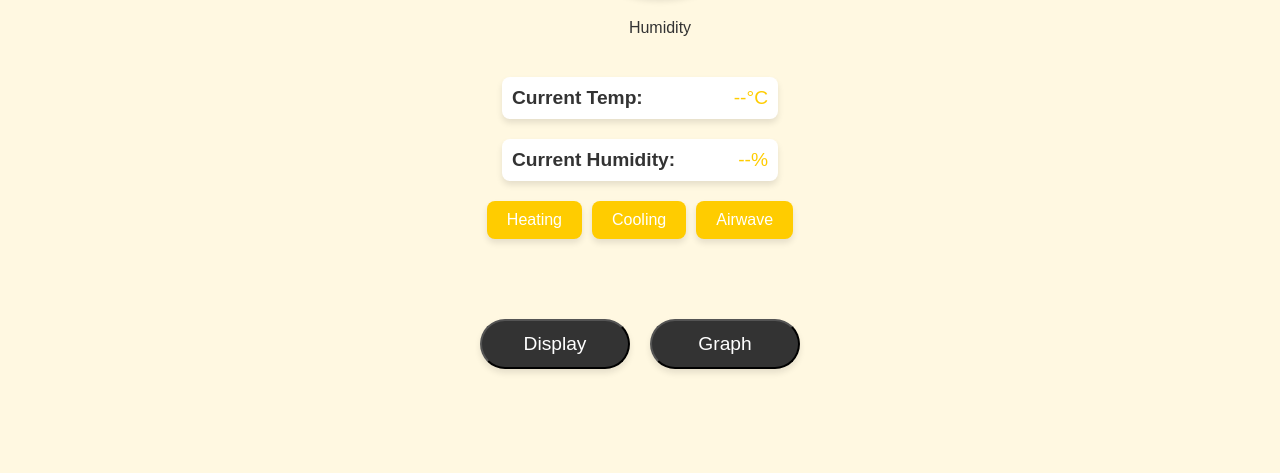
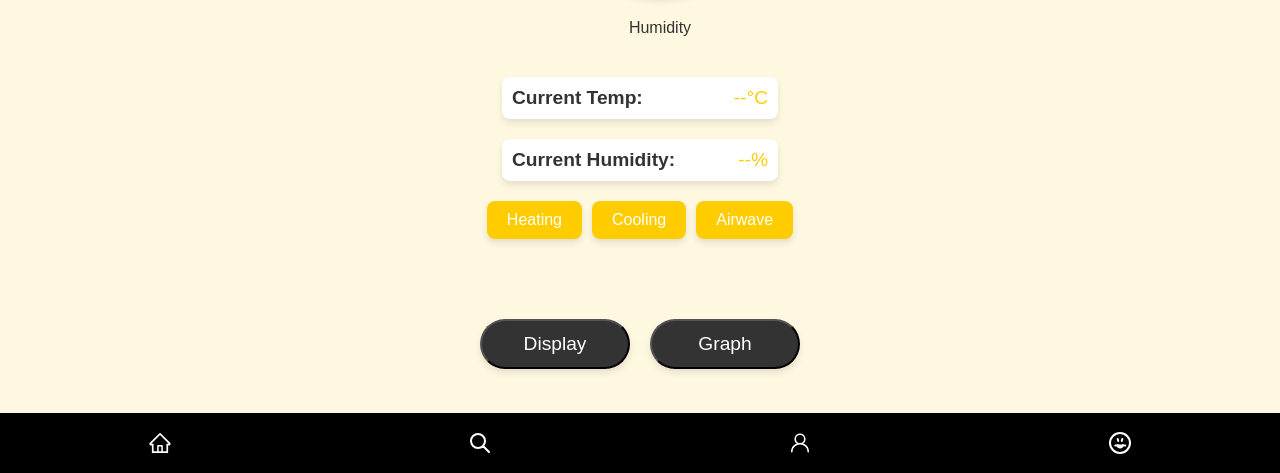
Before and after one commit to wearsolo3/Bee-iot, a plain HTML site: page src/WebApp/index.html in a window 1280 px wide. Shown: the part 327-800 px from the top of the page. Drawn offline with Linux system fonts and the light colour scheme; no server answers.

Commit message:
เมนู ขึ้นแล้ว

```diff
--- a/src/WebApp/index.html
+++ b/src/WebApp/index.html
@@ -41,6 +41,30 @@
         <button class="circular-button">Graph</button>
       </div>
     </main>
+    <!-- Update bottom menu icons and add navigation links -->
+    <div class="button-container">
+      <button class="button" onclick="window.location.href='smart-devices.html'">
+        <svg class="icon" stroke="currentColor" fill="currentColor" stroke-width="0" viewBox="0 0 1024 1024" height="1em" width="1em" xmlns="http://www.w3.org/2000/svg">
+          <path d="M946.5 505L560.1 118.8l-25.9-25.9a31.5 31.5 0 0 0-44.4 0L77.5 505a63.9 63.9 0 0 0-18.8 46c.4 35.2 29.7 63.3 64.9 63.3h42.5V940h691.8V614.3h43.4c17.1 0 33.2-6.7 45.3-18.8a63.6 63.6 0 0 0 18.7-45.3c0-17-6.7-33.1-18.8-45.2zM568 868H456V664h112v204zm217.9-325.7V868H632V640c0-22.1-17.9-40-40-40H432c-22.1 0-40 17.9-40 40v228H238.1V542.3h-96l370-369.7 23.1 23.1L882 542.3h-96.1z"></path>
+        </svg>
+      </button>
+      <button class="button" onclick="window.location.href='smart-devices.html'">
+        <svg class="icon" stroke="currentColor" fill="none" stroke-width="2" viewBox="0 0 24 24" aria-hidden="true" height="1em" width="1em" xmlns="http://www.w3.org/2000/svg">
+          <path stroke-linecap="round" stroke-linejoin="round" d="M21 21l-6-6m2-5a7 7 0 11-14 0 7 7 0 0114 0z"></path>
+        </svg>
+      </button>
+      <button class="button">
+        <svg class="icon" stroke="currentColor" fill="currentColor" stroke-width="0" viewBox="0 0 24 24" height="1em" width="1em" xmlns="http://www.w3.org/2000/svg">
+          <path d="M12 2.5a5.5 5.5 0 0 1 3.096 10.047 9.005 9.005 0 0 1 5.9 8.181.75.75 0 1 1-1.499.044 7.5 7.5 0 0 0-14.993 0 .75.75 0 0 1-1.5-.045 9.005 9.005 0 0 1 5.9-8.18A5.5 5.5 0 0 1 12 2.5ZM8 8a4 4 0 1 0 8 0 4 4 0 0 0-8 0Z"></path>
+        </svg>
+      </button>
+      <button class="button">
+        <svg class="icon" stroke="currentColor" fill="none" stroke-width="2" viewBox="0 0 24 24" stroke-linecap="round" stroke-linejoin="round" height="1em" width="1em" xmlns="http://www.w3.org/2000/svg">
+          <circle cx="12" cy="12" r="10"></circle>
+          <path d="M14.31 8l-.56 2M9.69 8l.56 2m4.5 4a2.5 2.5 0 0 1-5 0m-2.5.5h10" stroke-linecap="round" stroke-linejoin="round"></path>
+        </svg>
+      </button>
+    </div>
   </div>
   <script src="app.js"></script>
 </body>
--- a/src/WebApp/style.css
+++ b/src/WebApp/style.css
@@ -231,6 +231,43 @@ input:checked + .slider:before {
   transform: translateX(20px);
 }
 
+/* Adjust bottom menu to fill the entire bottom of the screen */
+.button-container {
+  display: flex;
+  background-color: black;
+  width: 100%; /* Fill the entire width */
+  height: 60px; /* Increase height */
+  align-items: center;
+  justify-content: space-around;
+  border-radius: 0; /* Remove rounded corners */
+  position: fixed;
+  bottom: 0; /* Stick to the bottom */
+  left: 0;
+}
+
+.button {
+  outline: 0 !important;
+  border: 0 !important;
+  width: 50px; /* Increase button size */
+  height: 50px; /* Increase button size */
+  border-radius: 50%;
+  background-color: transparent;
+  display: flex;
+  align-items: center;
+  justify-content: center;
+  color: #fff;
+  transition: all ease-in-out 0.3s;
+  cursor: pointer;
+}
+
+.button:hover {
+  transform: translateY(-3px);
+}
+
+.icon {
+  font-size: 24px; /* Increase icon size */
+}
+
 @media (max-width: 768px) {
   h1 {
     font-size: 1.5rem;
```
Also changed, not shown: src/WebApp/smart-devices.html (+24 -0 lines).
